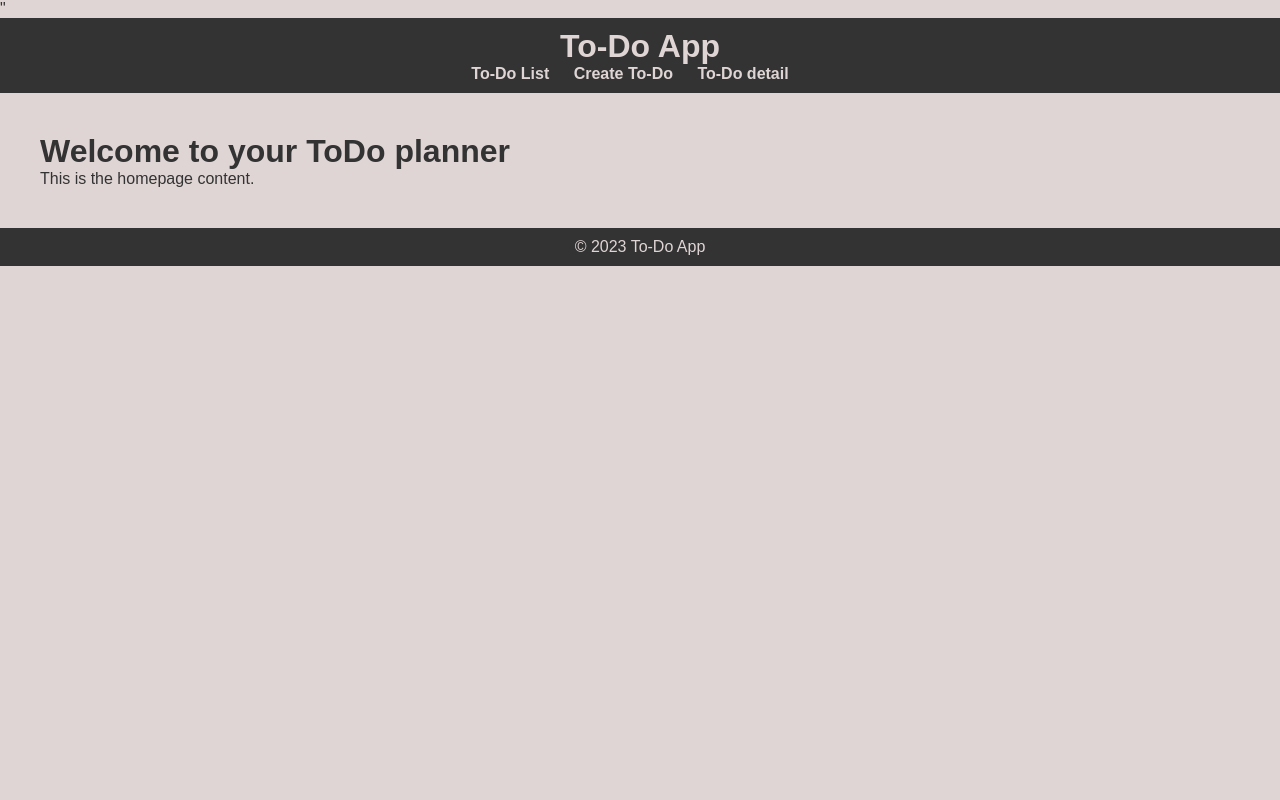
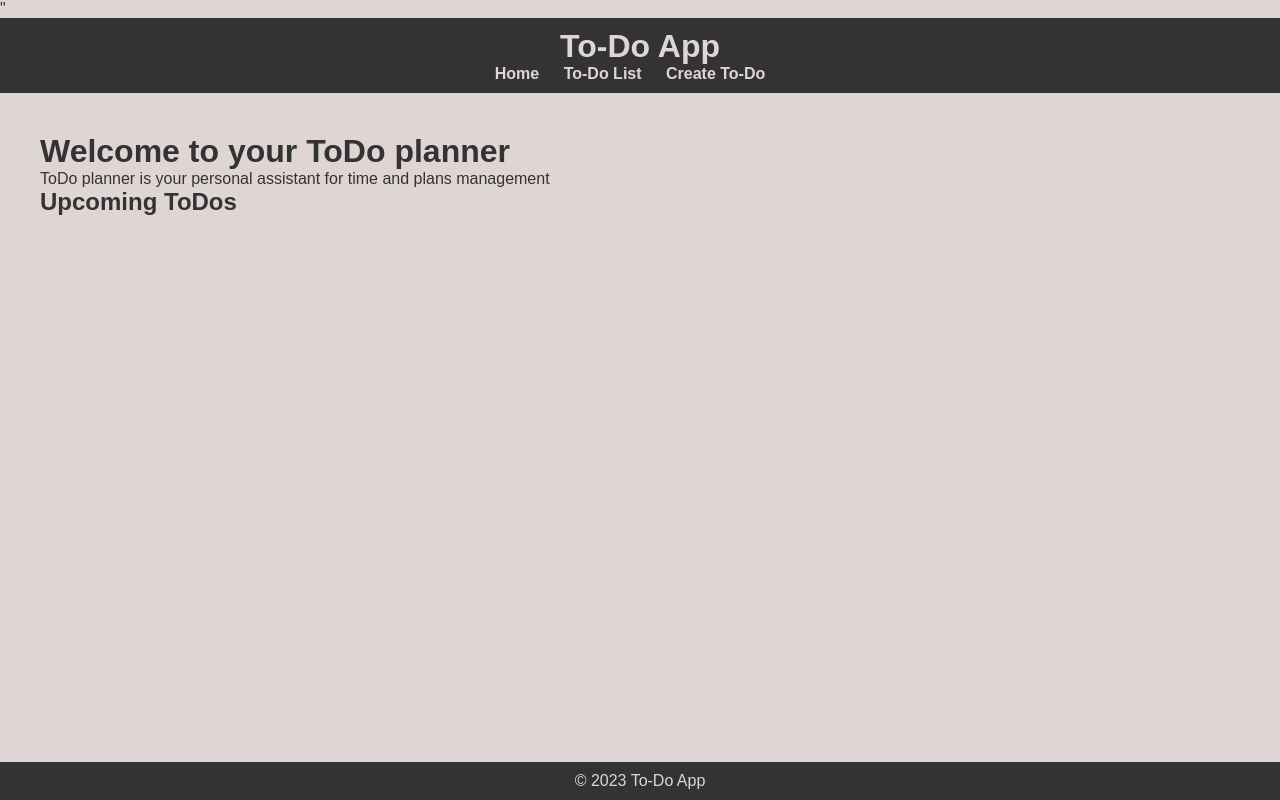
Before and after one commit to Rusla23/to_do, a Django app: page / in a window 1280 px wide. Run offline with Django 4.2, Linux system fonts and the light colour scheme; data that the repository does not hold is empty.

Commit message:
homepage upcoming todos

```diff
--- a/todo/todoapp/static/css/base_style.css
+++ b/todo/todoapp/static/css/base_style.css
@@ -9,10 +9,18 @@ li {
   padding: 0;
 }
 
+html, body {
+  height: 100%;
+  margin: 0;
+  padding: 0;
+}
+
 body {
   font-family: Arial, sans-serif;
   background-color: #e0d5d5;
   color: #333;
+  display: flex;
+  flex-direction: column;
 }
 
 .container {
@@ -52,7 +60,8 @@ footer {
   background-color: #333;
   color: #e0d5d5;
   text-align: center;
-  padding: 10px 0;
+  padding: 10px;
+  margin-top: auto;
 }
 
 
--- a/todo/todoapp/templates/base.html
+++ b/todo/todoapp/templates/base.html
@@ -15,9 +15,9 @@
         <h1>To-Do App</h1>
         <nav>
             <ul>
+                <li><a href="/home/">Home</a></li>
                 <li><a href="/list/">To-Do List</a></li>
                 <li><a href="/create/">Create To-Do</a></li>
-                <li><a href="/todo_detail/">To-Do detail</a></li>
             </ul>
         </nav>
     </header>
--- a/todo/todoapp/templates/todo/home.html
+++ b/todo/todoapp/templates/todo/home.html
@@ -2,5 +2,13 @@
 
 {% block content %}
     <h1>Welcome to your ToDo planner</h1>
-    <p>This is the homepage content.</p>
+    <p>ToDo planner is your personal assistant for time and plans management</p>
+
+    <h2>Upcoming ToDos</h2>
+    <ul>
+        {% for todo in todos_this_week %}
+            <li>{{ todo.title }} - {{ todo.due_date|date:"F d, Y" }}</li>
+        {% endfor %}
+    </ul>
+</div>
 {% endblock %}
--- a/todo/todoapp/templates/todo/todo_edit.html
+++ b/todo/todoapp/templates/todo/todo_edit.html
@@ -6,5 +6,5 @@
     {{ edit_form.as_p }}
     <button type="submit">Save Changes</button>
 </form>
-<a href="{% url 'todo:todo_detail' todo_id=todo.id %}">View Details</a>
+<a href="{% url 'todo:todo_list' %}">Back to To-Do List</a>
 {% endblock %}
--- a/todo/todoapp/templates/todo/todo_list.html
+++ b/todo/todoapp/templates/todo/todo_list.html
@@ -5,6 +5,8 @@
     {% for todo in todos %}
         <li>
             {{ todo.title }}
+            <a href="{% url 'todo:todo_edit' todo.id %}">Edit</a>
+            {% comment %} <a href="{% url 'todo:view_todo' todo.id %}">View</a> {% endcomment %}
             {% if todo.due_date %}
                 (Due: {{ todo.due_date|date:"F d, Y" }})
             {% endif %}
--- a/todo/todoapp/urls.py
+++ b/todo/todoapp/urls.py
@@ -5,10 +5,9 @@ app_name = 'todo'
 
 urlpatterns = [
     path('', views.home, name='home'),
+    path('home/', views.home, name='home'),
     path('list/', views.todo_list, name='todo_list'),
     path('create/', views.todo_create, name='create_todo'),
-    path('<int:todo_id>/', views.todo_detail, name='todo_detail'),
-    path('todo_detail/', views.todo_detail, name='todo_detail_without_pk'),
     path('<int:pk>/update/', views.todo_update, name='update_todo'),
     path('<int:pk>/delete/', views.todo_delete, name='delete_todo'),
     path('<int:todo_id>/edit/', views.todo_edit, name='todo_edit'),
--- a/todo/todoapp/views.py
+++ b/todo/todoapp/views.py
@@ -3,17 +3,26 @@ from .models import Todo
 from .forms import TodoForm, TodoEditForm
 from django.http import Http404
 from django.contrib.auth.decorators import login_required
+from datetime import datetime, timedelta
 
 def home(request):
-    return render(request, 'todo/home.html')
+    # Calculate the start and end dates for this week
+    today = datetime.now().date()
+    next_week = today + timedelta(days=7)
+
+    todos_this_week = Todo.objects.filter(due_date__gte=today, due_date__lt=next_week)
+
+    return render(request, 'todo/home.html', {
+        'todos_this_week': todos_this_week,
+    })
 
 def todo_list(request):
     todos = Todo.objects.all()
     return render(request, 'todo/todo_list.html', {'todos': todos})
 
-def todo_detail(request, todo_id):
-    todo = get_object_or_404(Todo, pk=todo_id)
-    return render(request, 'todo/todo_detail.html', {'todo': todo})
+# def todo_detail(request, todo_id):
+#     todo = get_object_or_404(Todo, pk=todo_id)
+#     return render(request, 'todo/todo_detail.html', {'todo': todo})
 
 def todo_create(request):
     if request.method == 'POST':
@@ -44,7 +53,7 @@ def todo_edit(request, todo_id):
         if edit_form.is_valid():
             edit_form.save()
             # Redirect to the to-do detail page after editing
-            return redirect('todo:todo_detail', todo_id=todo_id)
+            return redirect('todo:todo_list')
     else:
         edit_form = TodoEditForm(instance=todo)
 
```
Also changed, not shown: todo/todoapp/templates/todo/todo_detail.html (deleted, +0 -16 lines).
